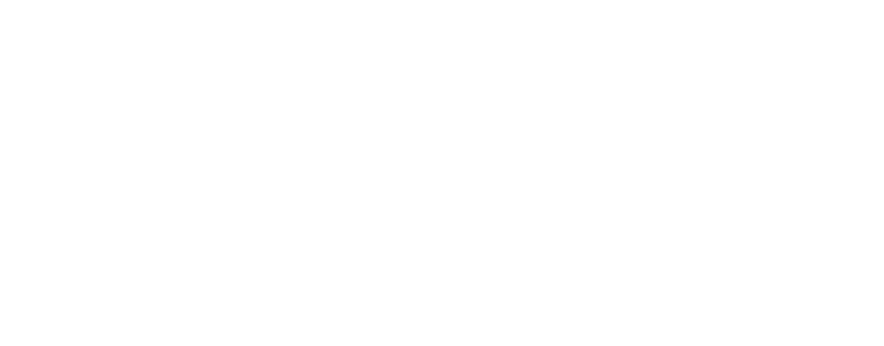
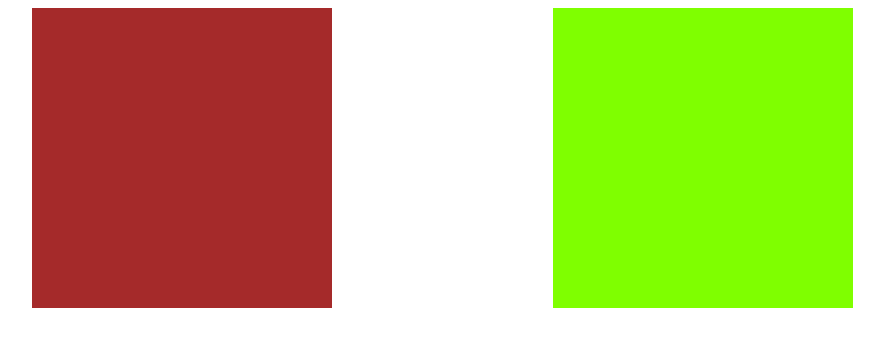
Before and after one commit to Amirkvni/test4, a plain HTML site: page index.html in a window 1280 px wide. Shown: the whole page, without its empty margins (87-971 px from the left). Drawn offline with Linux system fonts and the light colour scheme.

Commit message:
first flex box practice

```diff
--- a/index.html
+++ b/index.html
@@ -7,6 +7,10 @@
     <title>flexbox practice</title>
   </head>
   <body>
-
+    <div class="parent">
+      <div class="child_1"></div>
+      <div class="child_2"></div>
+      <div class="child_3"></div>
+    </div>
   </body>
 </html>
--- a/style.css
+++ b/style.css
@@ -0,0 +1,14 @@
+.child_1 {
+  width: 300px;
+  height: 300px;
+  background-color: brown;
+}
+.child_2 {
+  width: 300px;
+  height: 300px;
+  background-color: chartreuse;
+}
+.parent {
+  display: flex;
+  justify-content: space-around;
+}
```
